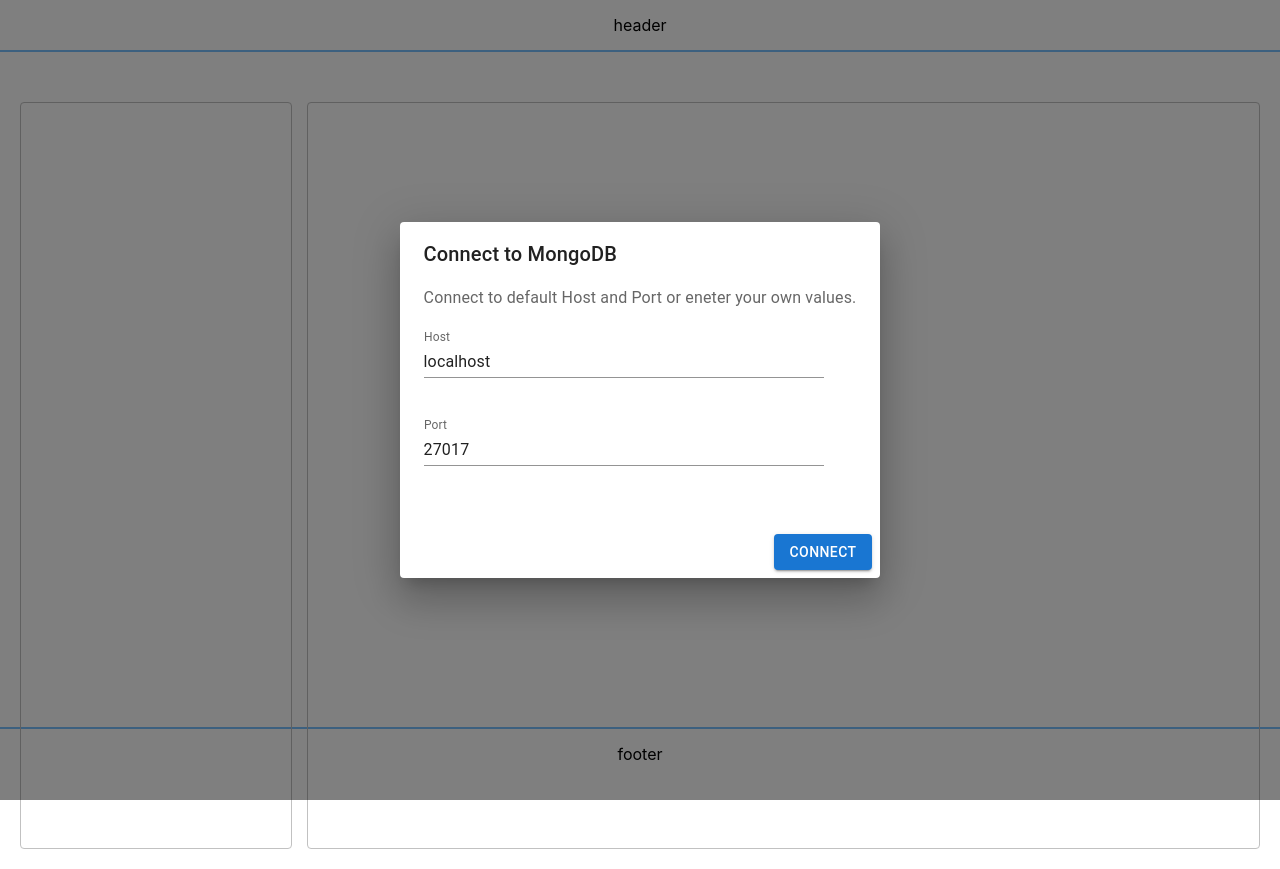
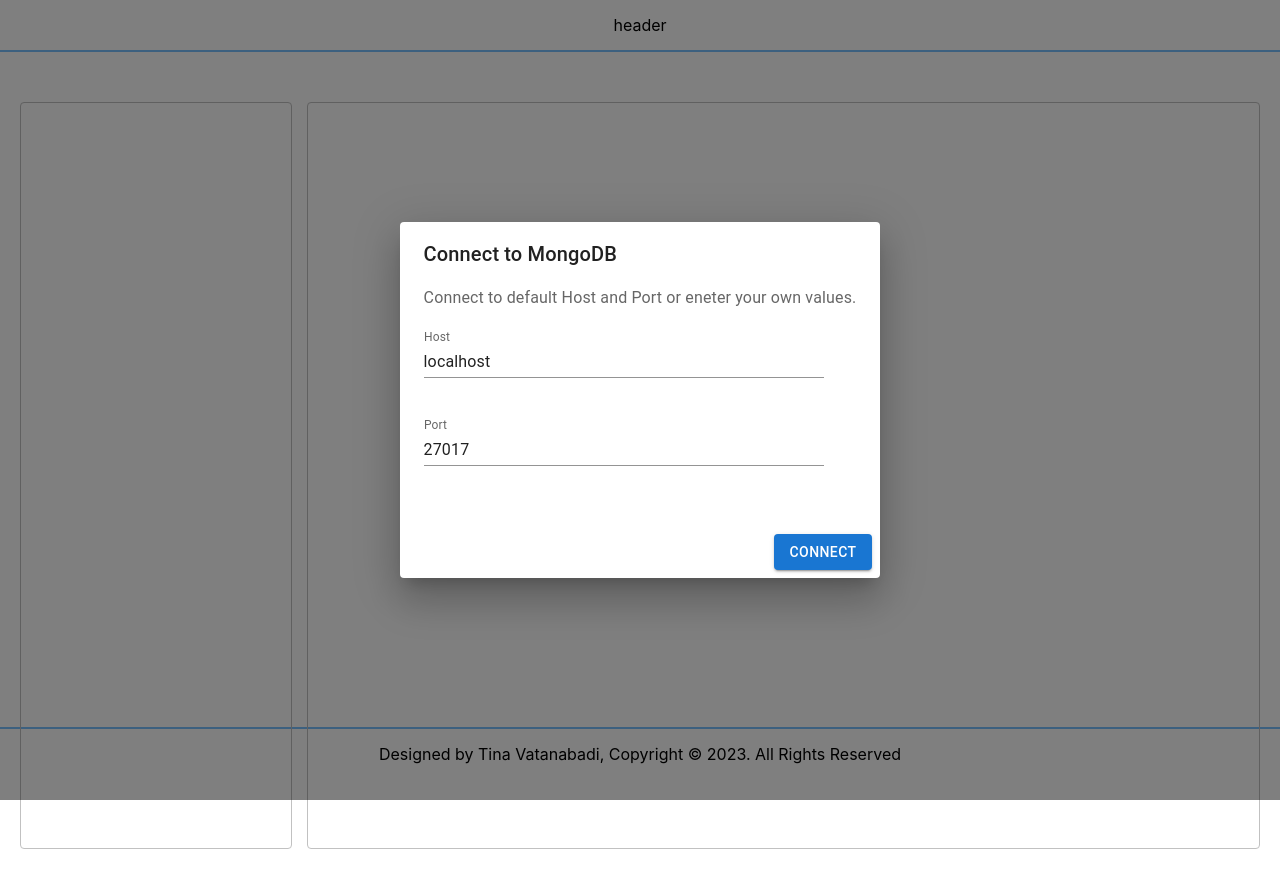
Before and after one commit to Tiinzzy/react-projects, a React (Create React App) app in the folder mongodb-browser/src/front-end/: page / in a window 1280 px wide. Built offline with nearby package versions, Linux system fonts and the light colour scheme; the HTML template or start-up script is replaced by a standard one.

Commit message:
changed footer content

```diff
--- a/mongodb-browser/src/front-end/src/components/Footer.js
+++ b/mongodb-browser/src/front-end/src/components/Footer.js
@@ -16,7 +16,7 @@ export default class Footer extends React.Component {
     render() {
         return (
             <Box className="footer-main-box">
-                footer
+                Designed by Tina Vatanabadi, Copyright © 2023. All Rights Reserved
             </Box>
         );
     }
```
